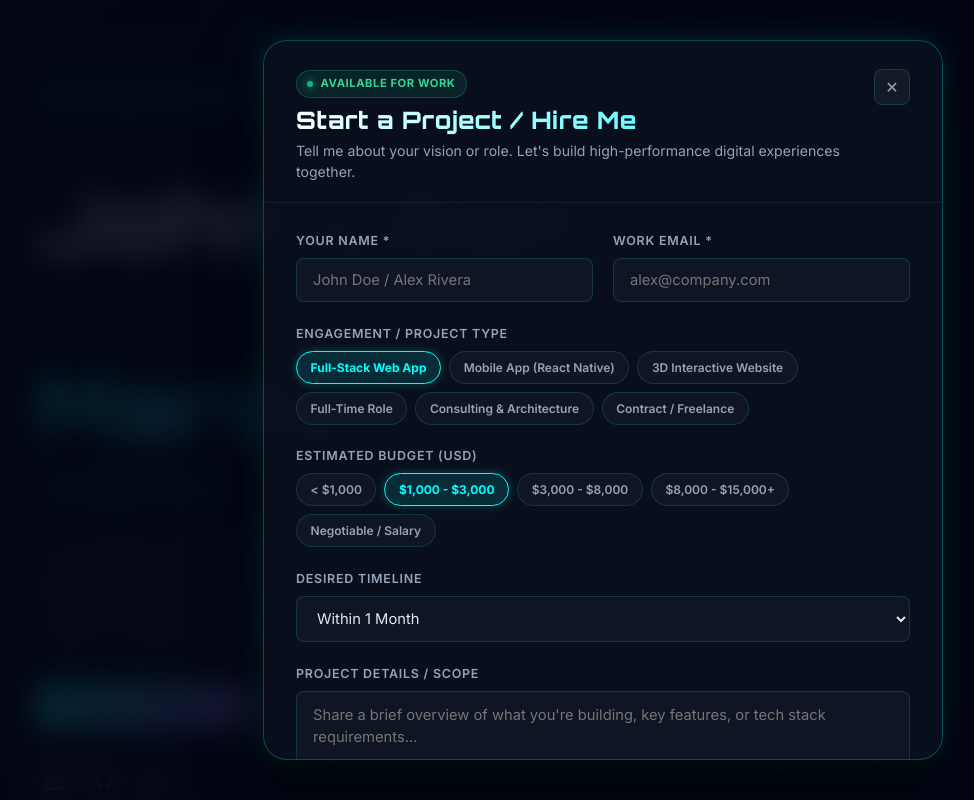
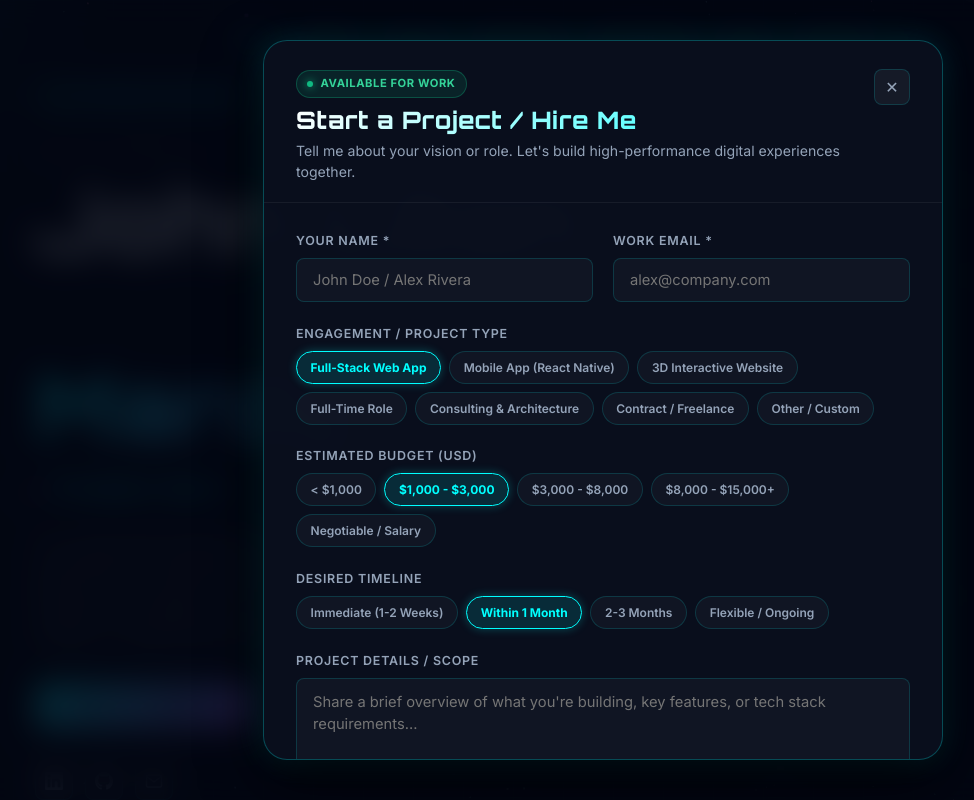
Before and after one commit to mardy-technology-ltd/john-liton-mardy-portfolio, a Next.js app: page / in a window 1280 px wide. Both pictures are taken after a click on the button "HIRE ME". Shown: the top 800 px of the page, without its empty margins (37-1011 px from the left). Built offline with nearby package versions, Linux system fonts and the light colour scheme.

Commit message:
feat(modal): add 'Other / Custom' option to Engagement & Project Type pills in HireModal

```diff
--- a/src/components/ui/HireModal.jsx
+++ b/src/components/ui/HireModal.jsx
@@ -12,6 +12,7 @@ const projectTypes = [
   'Full-Time Role',
   'Consulting & Architecture',
   'Contract / Freelance',
+  'Other / Custom',
 ];
 
 const budgetRanges = [
@@ -218,17 +219,20 @@ export default function HireModal({ isOpen, onClose }) {
                   {/* Timeline */}
                   <div className={styles.inputGroup}>
                     <label className={styles.label}>Desired Timeline</label>
-                    <select
-                      value={form.timeline}
-                      onChange={(e) => setForm({ ...form, timeline: e.target.value })}
-                      className={styles.select}
-                    >
+                    <div className={styles.pillsGrid}>
                       {timelineOptions.map((t) => (
-                        <option key={t} value={t}>
+                        <button
+                          key={t}
+                          type="button"
+                          onClick={() => setForm({ ...form, timeline: t })}
+                          className={`${styles.pillBtn} ${
+                            form.timeline === t ? styles.pillActive : ''
+                          }`}
+                        >
                           {t}
-                        </option>
+                        </button>
                       ))}
-                    </select>
+                    </div>
                   </div>
 
                   {/* Message */}
--- a/src/components/ui/HireModal.module.css
+++ b/src/components/ui/HireModal.module.css
@@ -165,6 +165,12 @@
   background: rgba(0, 255, 255, 0.02);
 }
 
+.select option {
+  background: #0a0f1e;
+  color: #e2e8f0;
+  padding: 0.5rem;
+}
+
 /* Pills Selection (Type & Budget) */
 .pillsGrid {
   display: flex;
```
